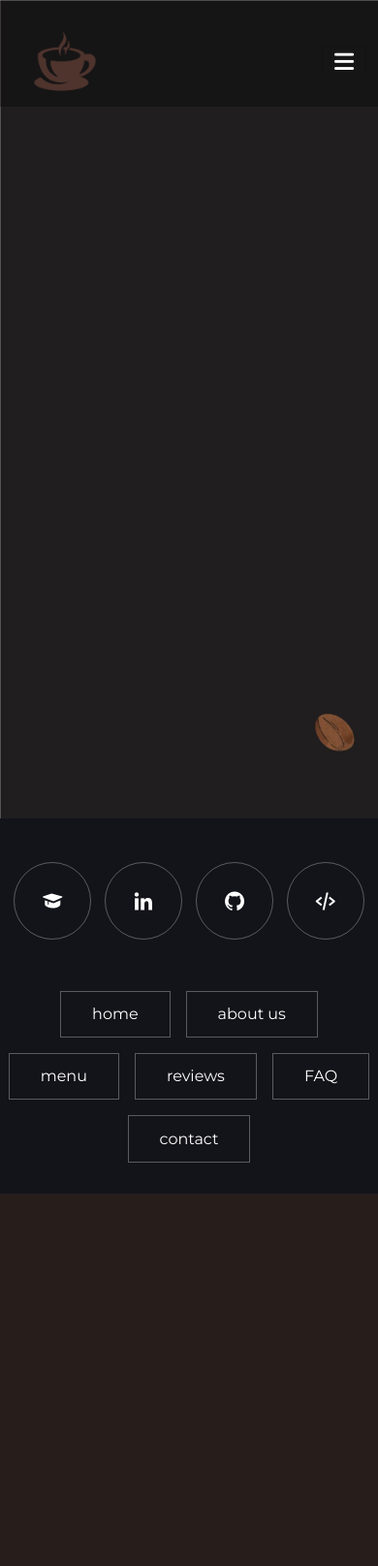
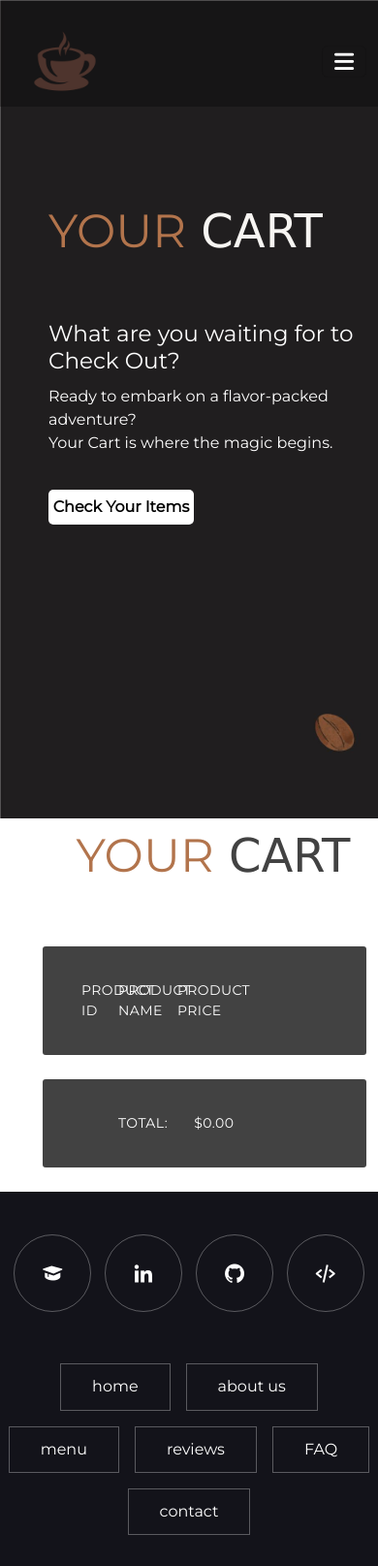
Before and after one commit to MaarceloLuiz/CoffeeShop-PHP-MySQL, a PHP site: page /cart.php in a window 390 px wide. Shown: the whole page at 97% size. Before the commit the page ends 1231 px from the top, so only its background shows below. Run offline with PHP 8.4, Linux system fonts and the light colour scheme; data that the repository does not hold is empty.

Commit message:
database for Cart page

```diff
--- a/cart.php
+++ b/cart.php
@@ -1,5 +1,85 @@
-<link href="cartStyle.css" rel="stylesheet" />
-<?php include 'includes/header.php'; ?>
+<link href="cartSyle.css" rel="stylesheet" />
+<?php
+include 'includes/header.php';
+include 'includes/db_connection.php';
+include 'includes/delete_from_cart.php';
+
+try {
+    $query = "SELECT * FROM cartitems";
+    $result = $conn->query($query);
+
+    if ($result) {
+        $cartItems = $result->fetch_all(MYSQLI_ASSOC);
+    } else {
+        throw new Exception("Error fetching cart items: " . $conn->error);
+    }
+} catch (Exception $e) {
+    echo $e->getMessage();
+}
 
 
+?>
+
+<section class="about" id="about">
+    <h1 class="heading"> <span>Your</span> Cart </h1>
+    <div class="about-us-row">
+        <div class="about-us-content">
+            <h3>What are you waiting for to Check Out?</h3>
+                <p>Ready to embark on a flavor-packed adventure?
+                <br> Your Cart is where the magic begins.
+                </p>
+                <button id="btn" onclick="window.location.href='cart.php#classTable'">Check Your Items</button>
+        </div>
+    </div>
+</section>
+
+</div> <!-- End of all-content div -->
+
+<div class="container" id="classTable">
+    <h1 class="heading" style="text-align: center; padding-top: 10px; color:#424242;"><span>YOUR</span> CART</h1>
+    <ul class="responsive-table">
+    <li class="table-header">
+        <div class="col col-1">Product Id</div>
+        <div class="col col-2">Product Name</div>
+        <div class="col col-3">Product Price</div>
+        <div class="col col-4"> </div>
+    </li>
+
+    <?php foreach ($cartItems as $item): ?>
+        <li class="table-row">
+            <div class="col col-1"><?php echo htmlspecialchars($item['Id']); ?></div>
+            <div class="col col-2"><?php echo htmlspecialchars($item['ProductName']); ?></div>
+            <div class="col col-3"><?php echo number_format($item['ProductPrice'], 2); ?></div>
+            <div class="col col-4">
+
+                <!--delete button-->
+                <form method="POST" onclick="return confirm('Are you sure you want to remove this item?');" style="display: inline;">
+                    <input type="hidden" name="delete_id" value="<?php echo $item['Id']; ?>">
+                    <button type="submit" style="border: none; background: none;">
+                        <img src="assets/img/x-regular-24 black.png" height="25" width="25" alt="Remove">
+                    </button>
+                </form>
+
+            </div>
+        </li>
+    <?php endforeach; ?>
+
+    <li class="table-header">
+        <div class="col col-1"></div>
+        <div class="col col-2">Total:</div>
+        <div class="col col-3">
+            <?php
+                $total = 0;
+                foreach ($cartItems as $item) {
+                    $total += $item['ProductPrice'];
+                }
+                echo "$" . number_format($total, 2);
+            ?>
+        </div>
+        <div class="col col-4"></div>
+    </li>
+
+    </ul>
+</div>
+
 <?php include 'includes/footer.php'; ?>
--- a/cartSyle.css
+++ b/cartSyle.css
@@ -0,0 +1,93 @@
+* {
+    box-sizing: border-box;
+    padding: 0;
+    margin: 0;
+    font-family: 'Montserrat', sans-serif;
+}
+
+:root {
+    --main-color: #d3ad7f;
+    --black: #13131a;
+    --bg: #010103;
+    --border: .1rem solid rgba(255,255,255,.3);
+    --box-shadow: 2px 2px 10px 4px rgb(14 55 54 / 15%);
+}
+
+
+.container {
+    max-width: 1000px;
+    margin-left: auto;
+    margin-right: auto;
+    padding-left: 10px;
+    padding-right: 10px;
+}
+
+
+.responsive-table li {
+    border-radius: 3px;
+    padding: 25px 30px;
+    display: flex;
+    justify-content: space-between;
+    margin-bottom: 25px;
+}
+
+.table-header {
+    background-color: #424242;
+    font-size: 14px;
+    text-transform: uppercase;
+    letter-spacing: 0.03em;
+    color:white;
+}
+
+.table-row {
+    background-color: #ffffff;
+    box-shadow: 0px 0px 9px 0px rgba(0,0,0,0.1);
+}
+
+.col-1 {
+    flex-basis: 25%;
+}
+
+.col-2 {
+    flex-basis: 40%;
+}
+
+.col-3 {
+    flex-basis: 25%;
+}
+
+.col-4 {
+    flex-basis: 10%;
+}
+
+
+@media all and (max-width: 767px) {
+    .table-header {
+        display: none;
+    }
+
+    .table-row {
+    }
+
+    li {
+        display: block;
+    }
+
+    .col {
+        flex-basis: 100%;
+    }
+
+    .col {
+        display: flex;
+        padding: 10px 0;
+    }
+
+
+    .col:before {
+        color: #6C7A89;
+        padding-right: 10px;
+        content: attr(data-label);
+        flex-basis: 50%;
+        text-align: right;
+    }
+}
--- a/includes/db_connection.php
+++ b/includes/db_connection.php
@@ -1,4 +1,5 @@
 <?php
     $conn = new mysqli('localhost', 'root', '', 'coffeeshopdb');
-    echo $conn->connect_error ? 'Connection failed: ' . $conn->connect_error : 'Connected Successfully';
+    // echo $conn->connect_error ? 'Connection failed: ' . $conn->connect_error : 'Connected Successfully';
+    echo $conn->connect_error ? 'Connection failed: ' . $conn->connect_error : ''; //deleting the connected message so it won't show up on your page
 ?>
--- /dev/null
+++ b/includes/delete_from_cart.php
@@ -0,0 +1,19 @@
+<?php
+include 'db_connection.php';
+
+if (isset($_POST['delete_id'])) {
+    $productId = $_POST['delete_id'];
+
+    // using our stored procedure
+    $sql = "CALL procDeleteCartItem($productId)";
+    $result = $conn->query($sql);
+
+    if ($result) {
+        header("Location: cart.php#classTable");
+        exit;
+    } else {
+        echo "" . $conn->error;
+    }
+} else {
+    echo "";
+}
```
Also changed, not shown: includes/add_to_cart.php (added, +20 -0 lines), js/script.js (+2 -13 lines), menu.php (+74 -9 lines).
